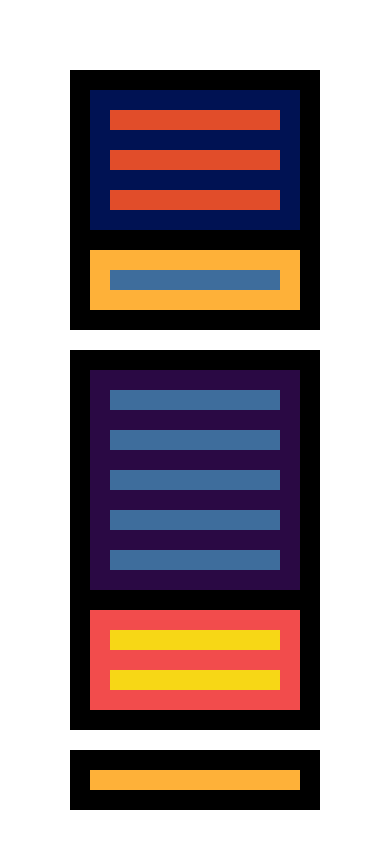
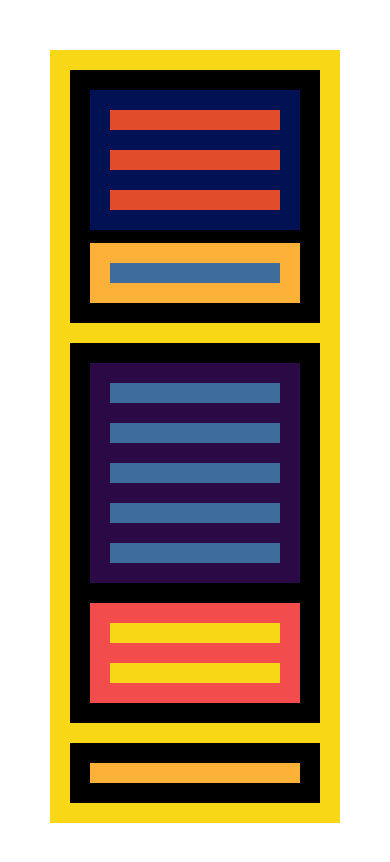
Before and after one commit to Victoriamanzano/Layout2intent, a plain HTML site: page index.html in a window 390 px wide. Drawn offline with Linux system fonts and the light colour scheme.

Commit message:
Layoutcolors

```diff
--- a/styles2part.css
+++ b/styles2part.css
@@ -3,8 +3,11 @@
     margin: 10px;
     padding: 10px;
     box-sizing: border-box;
+    background-color: white;
 }
-
+/* .body{
+    background-color: white;
+} */
 .padre {
     display: flex;
     flex-flow: column nowrap;
@@ -20,6 +23,7 @@
     background: #001253;
     display: flex;
     flex-flow:row nowrap;
+    margin-bottom: 3px;
 }
 
 .logo {
@@ -102,8 +106,9 @@ h1 {
 }
 
 @media all and (max-width: 800px){
-
-
+     .padre{
+        background-color: #3E6D9C;
+     }
      .section{
         flex-direction: column;
      }
@@ -119,6 +124,19 @@ h1 {
     }
 
 @media all and (max-width: 600px) {
+    .padre{
+        background-color: red;
+    }
+    .aside{
+
+        flex-direction: column;
+    }
+
+}
+@media all and (max-width: 400px) {
+    .padre {
+        background-color: #F7D716;
+    }
 
     .aside{
 
@@ -126,12 +144,3 @@ h1 {
     }
 
 }
-@media all and (max-width: 400px) {
-
-
-    .aside{
-
-        flex-direction: column;
-    }
-
-}
```
Also changed, not shown: index.html (+1 -1 lines).
